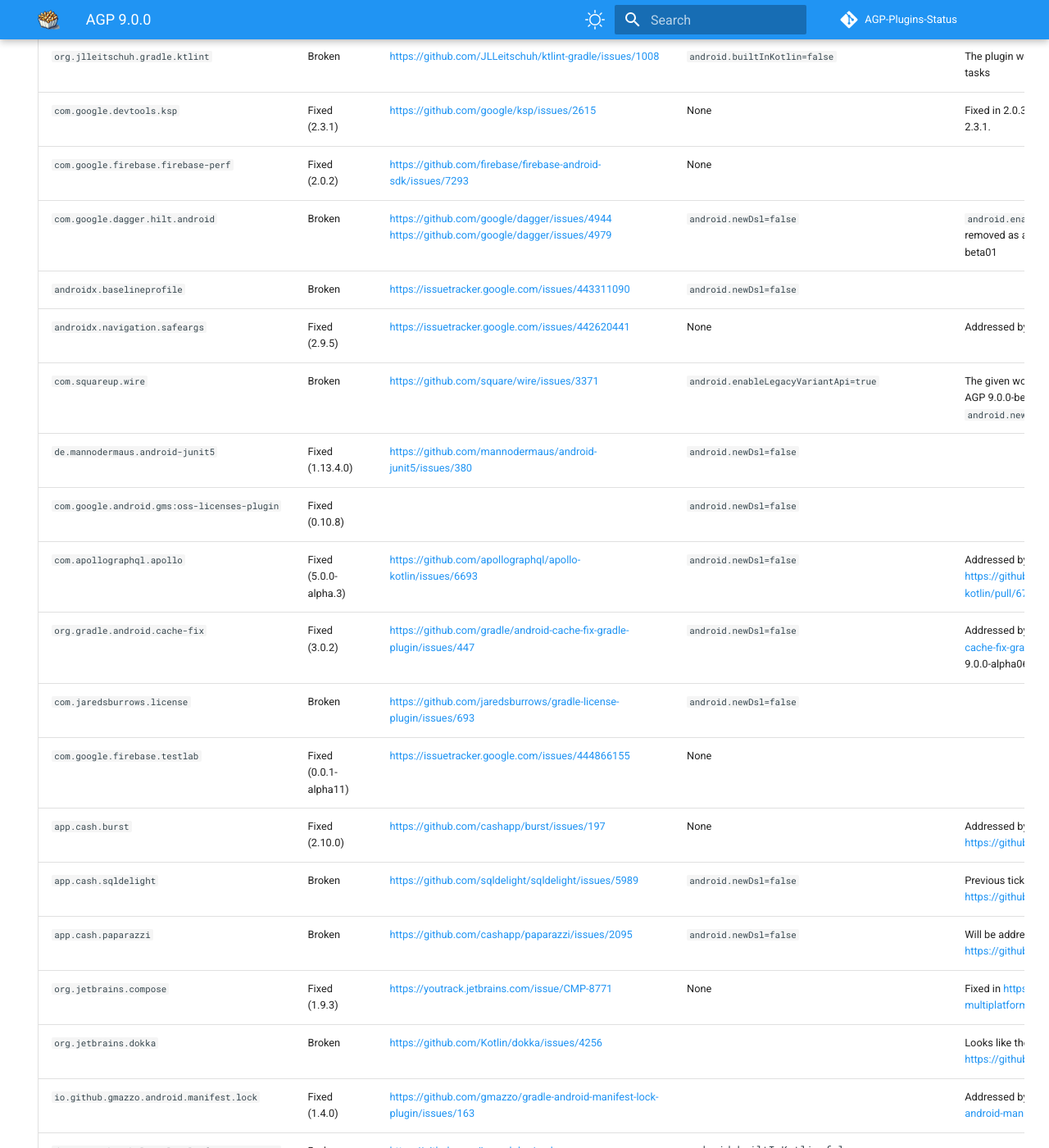
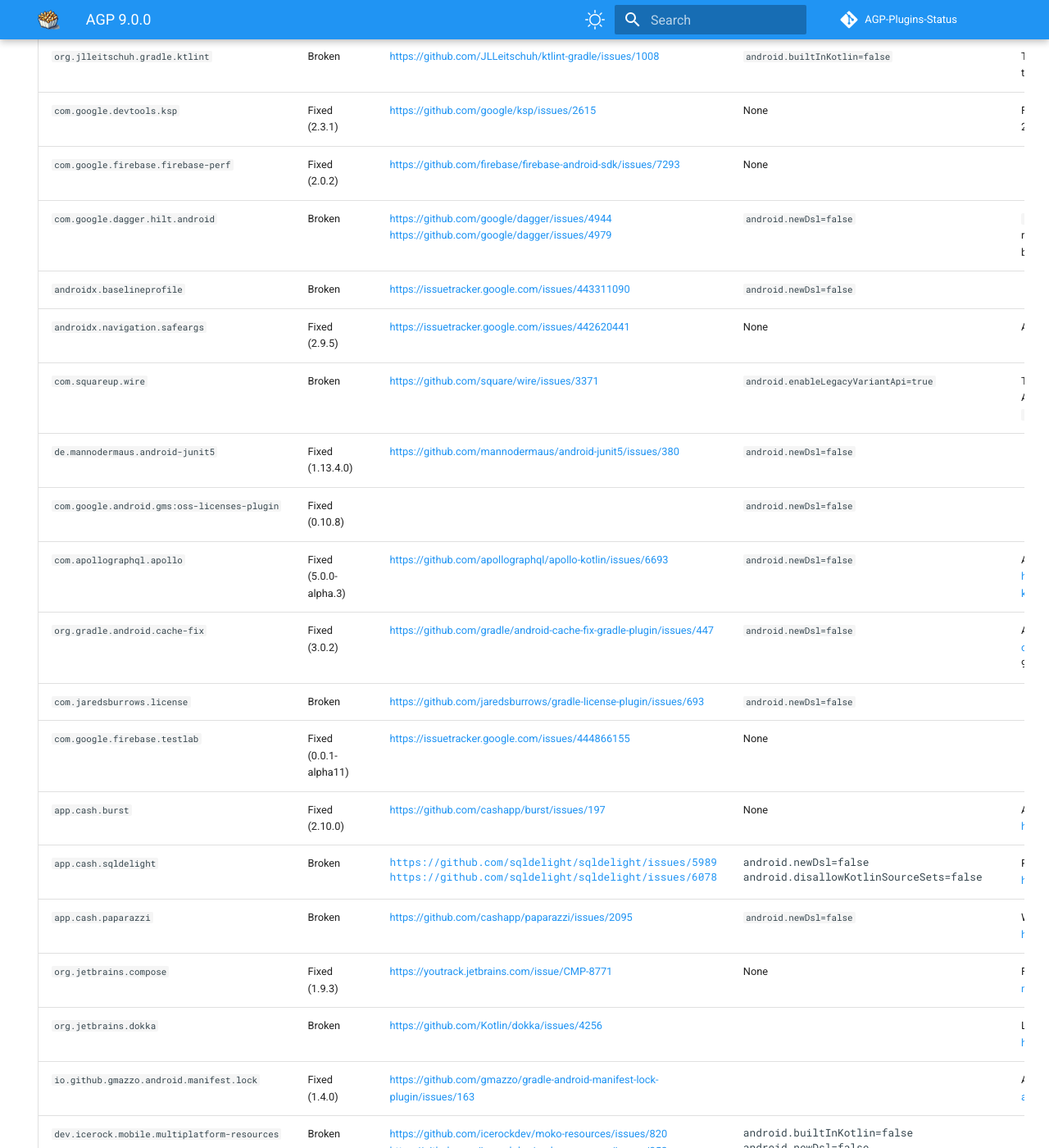
Before and after one commit to pablobaxter/AGP-Plugins-Status, an MkDocs documentation site: the page built from docs/agp-9.0.0.md, in a window 1280 px wide and 1400 px high, scrolled down 921 px. Shown: the whole window at 82% size. Built offline with MkDocs 1.6.1 and Material for MkDocs 9.7.7, drawn with Linux system fonts in a browser that asks for light colours; comment, search, counter and statistics services are not loaded.

Commit message:
Update links and details for sqldelight plugin

```diff
--- a/docs/agp-9.0.0.md
+++ b/docs/agp-9.0.0.md
@@ -43,7 +43,7 @@
 | `com.jaredsburrows.license` | Broken | https://github.com/jaredsburrows/gradle-license-plugin/issues/693 | `android.newDsl=false` | |
 | `com.google.firebase.testlab` | Fixed (0.0.1-alpha11) | https://issuetracker.google.com/issues/444866155 | None | |
 | `app.cash.burst` | Fixed (2.10.0) | https://github.com/cashapp/burst/issues/197 | None | Addressed by https://github.com/cashapp/burst/pull/200 |
-| `app.cash.sqldelight` | Broken | https://github.com/sqldelight/sqldelight/issues/5989 | `android.newDsl=false` | Previous ticket tracking this issue: https://github.com/sqldelight/sqldelight/issues/5940 |
+| `app.cash.sqldelight` | Broken | <pre>https://github.com/sqldelight/sqldelight/issues/5989<br>https://github.com/sqldelight/sqldelight/issues/6078</pre> | <pre>android.newDsl=false<br>android.disallowKotlinSourceSets=false</pre> | Previous ticket tracking this issue: https://github.com/sqldelight/sqldelight/issues/5940 |
 | `app.cash.paparazzi` | Broken | https://github.com/cashapp/paparazzi/issues/2095 | `android.newDsl=false` | Will be addressed by https://github.com/cashapp/paparazzi/pull/2106 |
 | `org.jetbrains.compose` | Fixed (1.9.3) | https://youtrack.jetbrains.com/issue/CMP-8771 | None | Fixed in https://github.com/JetBrains/compose-multiplatform/pull/5473 |
 | `org.jetbrains.dokka` | Broken | https://github.com/Kotlin/dokka/issues/4256 | | Looks like there will be a fix coming soon: https://github.com/Kotlin/dokka/pull/4231 |
```
